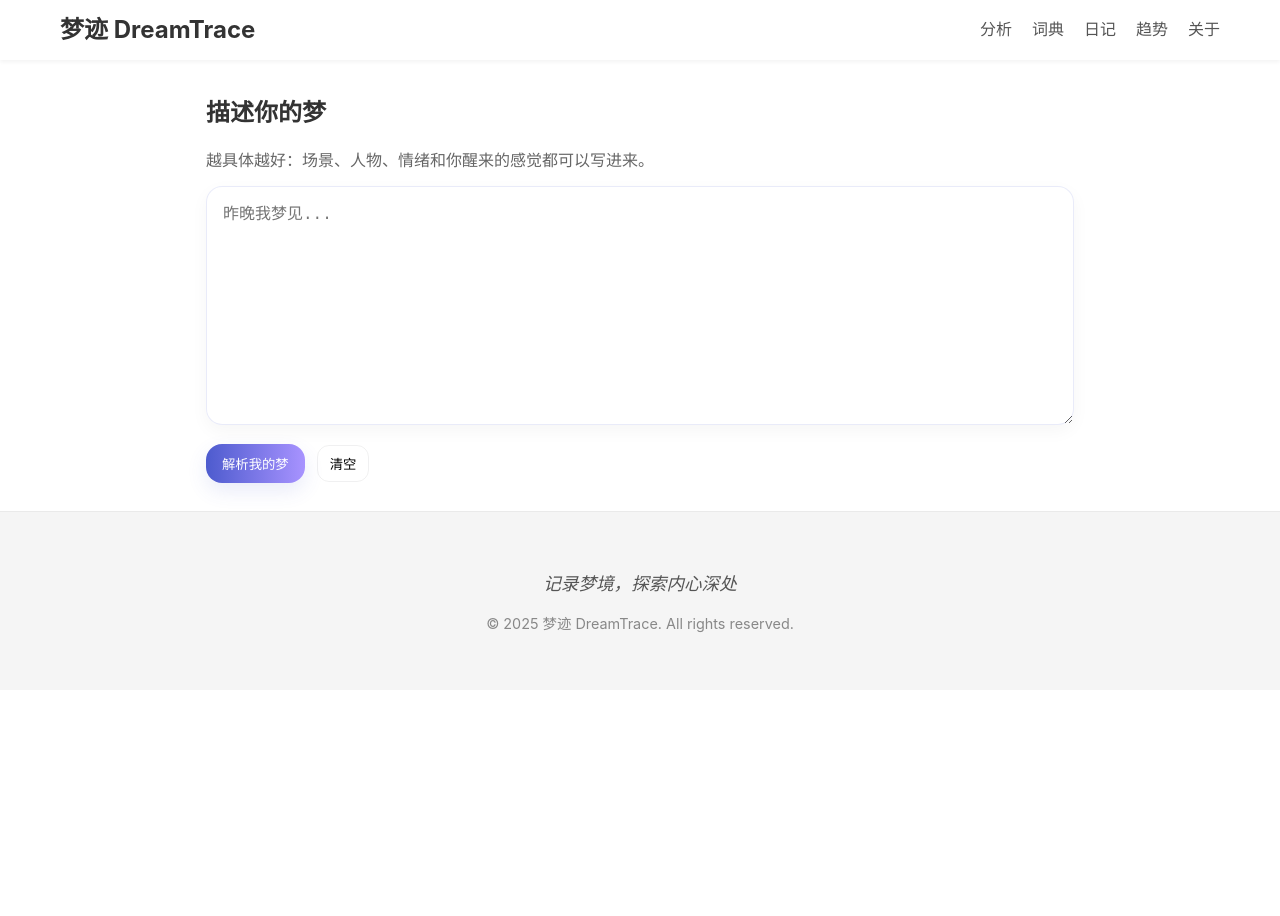
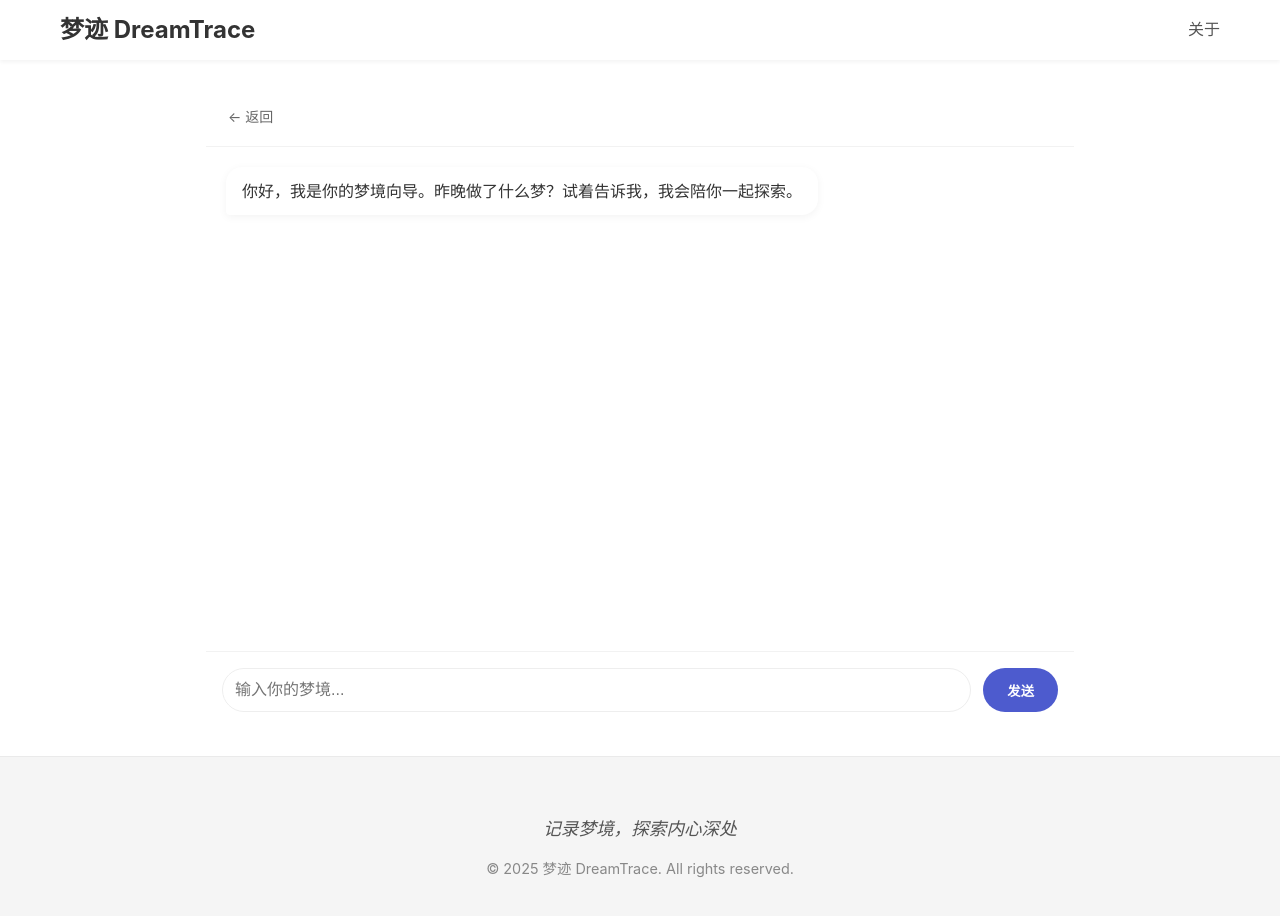
Before and after one commit to lur9605-droid/DreamTrace, a Next.js app: page /analysis in a window 1280 px wide. Shown: the top 916 px of the page. Before the commit the page ends 800 px from the top, so only its background shows below. Built offline with nearby package versions, Linux system fonts and the light colour scheme.

Commit message:
refactor(analysis): 重构梦境分析页面和聊天组件
将梦境分析功能从页面组件移至聊天组件中实现
移除未使用的导航链接
简化页面结构，直接使用聊天组件

```diff
--- a/app/analysis/page.tsx
+++ b/app/analysis/page.tsx
@@ -1,75 +1,15 @@
 "use client";
- import React, { useState } from "react";
-import TextArea from "@/components/TextArea";
+ import React from "react";
 import styles from "./page.module.css";
-import { parseDream } from "@/lib/mockAI";
-import type { Extracted } from "@/lib/types";
 import ChatInterface from "@/components/ChatInterface";
+import { useRouter } from "next/navigation";
 
 export default function AnalysisPage() {
-  const [text, setText] = useState("");
-  const [status, setStatus] = useState<"idle" | "analyzing" | "chat">("idle");
-  const [result, setResult] = useState<{ summary: string; extracted: Extracted; hints: any } | null>(null);
-  const [error, setError] = useState<string | null>(null);
-
-  const handleAnalyze = async () => {
-    if (!text.trim()) {
-      setError("请先描述你的梦，越具体越好～");
-      return;
-    }
-    setError(null);
-    setStatus("analyzing");
-    try {
-      const res = await parseDream(text);
-      setResult({ summary: res.summary, extracted: res.extracted, hints: res.hints });
-      setStatus("chat");
-    } catch (e) {
-      console.error(e);
-      setError("解析失败，请稍后再试。");
-      setStatus("idle");
-    }
-  };
-
-  if (status === "chat" && result) {
-    return (
-      <ChatInterface
-        initialResult={result}
-        dreamText={text}
-        onReset={() => {
-          setStatus("idle");
-          setResult(null);
-          setText("");
-        }}
-      />
-    );
-  }
+  const router = useRouter();
 
   return (
     <div className={styles.container}>
-      <h1 className={styles.title}>描述你的梦</h1>
-      <p className={styles.subtitle}>越具体越好：场景、人物、情绪和你醒来的感觉都可以写进来。</p>
-
-      {status === "analyzing" ? (
-        <div className={styles.analyzing}>
-          <div className={styles.spinner}></div>
-          <p>正在用心解析你的梦境...</p>
-        </div>
-      ) : (
-        <>
-          <TextArea value={text} onChange={setText} placeholder="昨晚我梦见..." />
-
-          <div className={styles.controls}>
-            <button className={styles.analyzeBtn} onClick={handleAnalyze}>
-              解析我的梦
-            </button>
-            <button className={styles.clearBtn} onClick={() => { setText(""); setError(null); }}>
-              清空
-            </button>
-          </div>
-
-          {error && <div className={styles.error}>{error}</div>}
-        </>
-      )}
+      <ChatInterface onBack={() => router.push('/')} />
     </div>
   );
 }
--- a/components/ChatInterface.tsx
+++ b/components/ChatInterface.tsx
@@ -4,6 +4,7 @@ import React, { useState, useEffect, useRef } from "react";
 import styles from "./ChatInterface.module.css";
 import { Extracted } from "@/lib/types";
 import ResultCard from "./ResultCard";
+import { parseDream } from "@/lib/mockAI";
 
 interface Message {
   id: string;
@@ -18,57 +19,34 @@ interface Message {
 }
 
 interface Props {
-  initialResult: {
-    summary: string;
-    extracted: Extracted;
-    hints: any;
-  };
-  dreamText: string;
-  onReset: () => void;
+  onBack?: () => void;
 }
 
-export default function ChatInterface({ initialResult, dreamText, onReset }: Props) {
+export default function ChatInterface({ onBack }: Props) {
   const [messages, setMessages] = useState<Message[]>([]);
   const [input, setInput] = useState("");
+  const [isTyping, setIsTyping] = useState(false);
   const messagesEndRef = useRef<HTMLDivElement>(null);
+  const [dreamAnalyzed, setDreamAnalyzed] = useState(false);
+  const [dreamText, setDreamText] = useState("");
 
   useEffect(() => {
-    // Initialize conversation
+    // Initial greeting
     setMessages([
       {
         id: "1",
         role: "assistant",
-        content: "我读完了你的梦，正在整理我的感受...",
+        content: "你好，我是你的梦境向导。昨晚做了什么梦？试着告诉我，我会陪你一起探索。",
         type: "text"
       }
     ]);
-
-    // Simulate analysis delay then show result
-    setTimeout(() => {
-      setMessages(prev => [
-        ...prev,
-        {
-          id: "2",
-          role: "assistant",
-          content: "这是我对这个梦的初步解析：",
-          type: "result",
-          data: initialResult
-        },
-        {
-          id: "3",
-          role: "assistant",
-          content: initialResult.hints?.questions?.[0] || "关于这个梦，你还有什么想补充的细节吗？",
-          type: "text"
-        }
-      ]);
-    }, 1500);
-  }, [initialResult]);
+  }, []);
 
   useEffect(() => {
     messagesEndRef.current?.scrollIntoView({ behavior: "smooth" });
-  }, [messages]);
+  }, [messages, isTyping]);
 
-  const handleSend = () => {
+  const handleSend = async () => {
     if (!input.trim()) return;
 
     const userMsg: Message = {
@@ -80,25 +58,89 @@ export default function ChatInterface({ initialResult, dreamText, onReset }: Pro
 
     setMessages(prev => [...prev, userMsg]);
     setInput("");
+    setIsTyping(true);
 
-    // Simulate AI response
+    // If dream hasn't been analyzed yet, this input is the dream
+    if (!dreamAnalyzed) {
+      const currentDreamText = userMsg.content;
+      setDreamText(currentDreamText);
+
+      try {
+        // Simulate delay
+        await new Promise(resolve => setTimeout(resolve, 1500));
+
+        const res = await parseDream(currentDreamText);
+
+        setMessages(prev => [
+          ...prev,
+          {
+            id: Date.now().toString() + "_reply",
+            role: "assistant",
+            content: "我正在用心感受你的梦境...有些画面逐渐清晰了。",
+            type: "text"
+          }
+        ]);
+
+        // Show result card
         setTimeout(() => {
              setMessages(prev => [
             ...prev,
             {
-          id: (Date.now() + 1).toString(),
+              id: Date.now().toString() + "_result",
               role: "assistant",
-          content: "嗯，我听到了。这个细节让梦的含义更丰富了。还有其他让你在意的地方吗？",
+              content: "这是我对这个梦的初步解析：",
+              type: "result",
+              data: {
+                  summary: res.summary,
+                  extracted: res.extracted,
+                  hints: res.hints
+              }
+            },
+            {
+                id: Date.now().toString() + "_followup",
+                role: "assistant",
+                content: res.hints?.questions?.[0] || "关于这个梦，你还有什么想补充的细节吗？",
                 type: "text"
             }
           ]);
+          setIsTyping(false);
+          setDreamAnalyzed(true);
+        }, 1500);
+
+      } catch (e) {
+        console.error(e);
+        setMessages(prev => [
+            ...prev,
+            {
+                id: Date.now().toString() + "_error",
+                role: "assistant",
+                content: "抱歉，我刚刚走神了，没能听清你的梦。能再讲一遍吗？",
+                type: "text"
+            }
+        ]);
+        setIsTyping(false);
+      }
+    } else {
+        // Conversational follow-up (mock)
+        setTimeout(() => {
+            setMessages(prev => [
+                ...prev,
+                {
+                    id: Date.now().toString(),
+                    role: "assistant",
+                    content: "嗯，我明白了。你的感受是真实的，试着深呼吸，接纳这种感觉。还有其他想说的吗？",
+                    type: "text"
+                }
+            ]);
+            setIsTyping(false);
         }, 1000);
+    }
   };
 
   return (
     <div className={styles.container}>
       <div className={styles.header}>
-        <button onClick={onReset} className={styles.backBtn}>← 返回重新描述</button>
+        {onBack && <button onClick={onBack} className={styles.backBtn}>← 返回</button>}
       </div>
 
       <div className={styles.messages}>
@@ -116,6 +158,11 @@ export default function ChatInterface({ initialResult, dreamText, onReset }: Pro
             )}
           </div>
         ))}
+        {isTyping && (
+             <div className={`${styles.message} ${styles.assistant}`}>
+                 <div className={styles.bubble}>...</div>
+             </div>
+        )}
         <div ref={messagesEndRef} />
       </div>
 
@@ -125,7 +172,7 @@ export default function ChatInterface({ initialResult, dreamText, onReset }: Pro
           value={input}
           onChange={e => setInput(e.target.value)}
           onKeyPress={e => e.key === "Enter" && handleSend()}
-          placeholder="回应一下..."
+          placeholder="输入你的梦境..."
           className={styles.input}
         />
         <button onClick={handleSend} className={styles.sendBtn}>发送</button>
--- a/components/Header.tsx
+++ b/components/Header.tsx
@@ -11,10 +11,6 @@ const Header: React.FC = () => {
   };
 
   const navLinks = [
-    { label: '分析', href: '/analysis' },
-    { label: '词典', href: '/dictionary' },
-    { label: '日记', href: '/diary' },
-    { label: '趋势', href: '/trends' },
     { label: '关于', href: '/about' },
   ];
 
```
Lines whose indentation alone changed are shown as unchanged.
